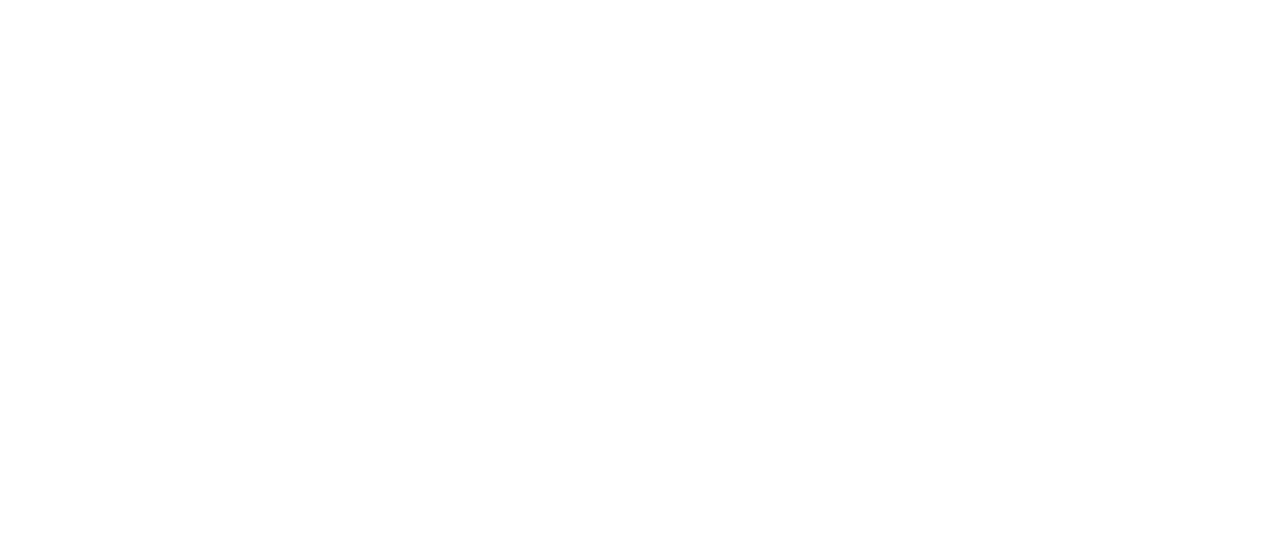
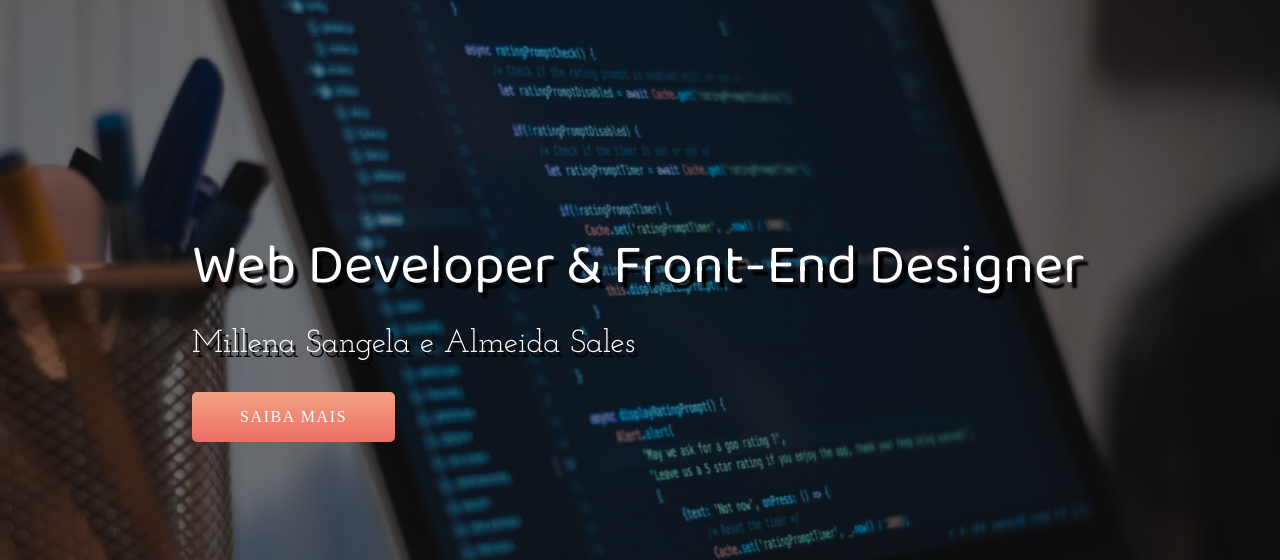
Before and after one commit to Millenas/Meu-Portfolio, a plain HTML site: page index.html in a window 1280 px wide. Shown: the top 560 px of the page. Drawn offline with Linux system fonts and the light colour scheme.

Commit message:
:package: header

```diff
--- a/index.html
+++ b/index.html
@@ -5,10 +5,26 @@
     <meta charset="UTF-8">
     <meta name="viewport" content="width=device-width, initial-scale=1.0">
     <link rel="stylesheet" href="style.css">
+    <link rel="apple-touch-icon" sizes="180x180" href="imagens/apple-touch-icon.png">
+    <link rel="icon" type="image/png" sizes="32x32" href="imagens/favicon-32x32.png">
+    <link rel="icon" type="image/png" sizes="16x16" href="imagens/favicon-16x16.png">
+    <link rel="manifest" href="/site.webmanifest">
     <title>Millena Sangela</title>
 </head>
 
 <body>
+    <div class="container">
+        <header>
+            <div class="img-weapper">
+                <img src="imagens/ptheader.jpg" alt="Foto computador">
+            </div>
+            <div class="banner">
+                <h1>Web Developer & Front-End Designer</h1>
+                <p>Millena Sangela e Almeida Sales</p>
+                <button>Saiba mais</button>
+            </div>
+        </header>
+    </div>
 
 </body>
 
--- a/style.css
+++ b/style.css
@@ -1,2 +1,97 @@
 @import url('https://fonts.googleapis.com/css2?family=Baloo+Da+2:wght@400;500;600;700&family=Josefin+Slab:ital,wght@0,300;0,400;0,600;1,300;1,400&family=Mulish:ital,wght@0,200;0,300;0,400;0,500;1,200;1,300;1,400&display=swap');
 @import url('https://cdnjs.cloudflare.com/ajax/libs/font-awesome/5.15.1/css/all.min.css');
+* {
+    margin: 0;
+    padding: 0;
+}
+
+header {
+    width: 100%;
+    height: 100vh;
+    overflow: hidden;
+    position: relative;
+}
+
+.img-weapper {
+    width: 100%;
+    height: 100%;
+    overflow: hidden;
+    background-color: rgba(0, 0, 0.8);
+}
+
+.img-weapper img {
+    width: 100%;
+    height: 100%;
+    object-fit: cover;
+    opacity: 0.5;
+    animation: zoom 25s
+}
+
+@keyframes zoom {
+    0% {
+        transform: scale(1.3);
+    }
+    100% {
+        transform: scale(1);
+    }
+}
+
+.banner {
+    position: absolute;
+    top: 30%;
+    left: 15%;
+}
+
+.banner h1 {
+    color: #ffffff;
+    font-size: 3.5rem;
+    font-family: "Baloo Da 2", serif;
+    font-weight: 200;
+    text-shadow: .3rem .4rem 2px rgb(0, 0, 0.4);
+    line-height: 3.5rem;
+    margin-bottom: 2rem;
+    opacity: 0;
+    animation: moveBanner 1s 0.5s forwards;
+}
+
+.banner p {
+    font-family: "Josefin Slab", serif;
+    color: #fff;
+    font-size: 2rem;
+    text-shadow: .2rem .3rem rgb(0, 0, 0.4);
+    margin-bottom: 2rem;
+    opacity: 0;
+    animation: moveBanner 1s 0.7s forwards;
+}
+
+.banner button {
+    font-family: "Muli", serif;
+    color: #fff;
+    font-size: 1rem;
+    text-transform: uppercase;
+    background: #EC6F66;
+    letter-spacing: .1rem;
+    background: -webkit-linear-gradient(to bottom, #F3A183, #EC6F66);
+    background: linear-gradient(to bottom, #F3A183, #EC6F66);
+    padding: 1rem 3rem;
+    background-origin: padding-box;
+    border: none;
+    border-radius: 5px;
+    cursor: pointer;
+    opacity: 0;
+    animation: moveBanner 1s 0.9s forwards;
+}
+
+.banner button:hover {
+    color: #000000;
+}
+
+@keyframes moveBanner {
+    0% {
+        transform: translateY(10rem) rotate(-30deg);
+    }
+    100% {
+        transform: translateY(0)rotate(0);
+        opacity: 1;
+    }
+}
```
Also changed, not shown: imagens/android-chrome-192x192.png (renamed from android-chrome-192x192.png), imagens/android-chrome-512x512.png (renamed from android-chrome-512x512.png), imagens/apple-touch-icon.png (renamed from apple-touch-icon.png), imagens/favicon-16x16.png (renamed from favicon-16x16.png), imagens/favicon-32x32.png (renamed from favicon-32x32.png), imagens/ptheader.jpg (added), site.webmanifest, 1 other file.
